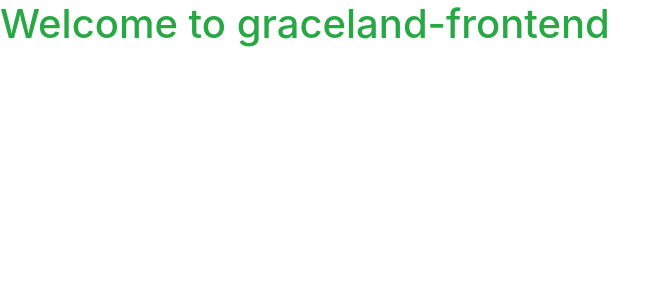
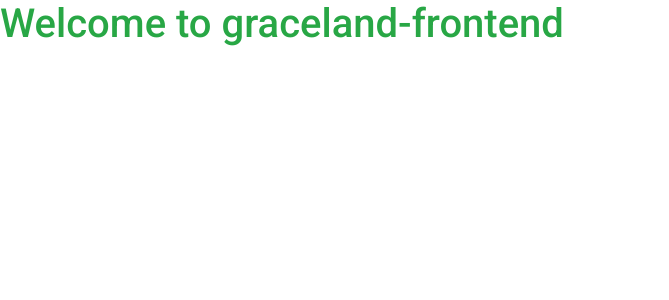
Before and after one commit to walkersoft/graceland-angular, an Angular app: page / in a window 1280 px wide. Shown: the top 300 px of the page, without its empty margins (0-669 px from the left). Built offline with nearby package versions, Linux system fonts and the light colour scheme.

Commit message:
added angular material to project

```diff
--- a/angular.json
+++ b/angular.json
@@ -31,6 +31,7 @@
               "src/assets"
             ],
             "styles": [
+              "./node_modules/@angular/material/prebuilt-themes/indigo-pink.css",
               "src/styles.scss"
             ],
             "scripts": []
@@ -99,6 +100,7 @@
               "src/assets"
             ],
             "styles": [
+              "./node_modules/@angular/material/prebuilt-themes/indigo-pink.css",
               "src/styles.scss"
             ],
             "scripts": []
--- a/package.json
+++ b/package.json
@@ -11,10 +11,12 @@
   "private": true,
   "dependencies": {
     "@angular/animations": "~12.0.3",
+    "@angular/cdk": "^12.0.4",
     "@angular/common": "~12.0.3",
     "@angular/compiler": "~12.0.3",
     "@angular/core": "~12.0.3",
     "@angular/forms": "~12.0.3",
+    "@angular/material": "^12.0.4",
     "@angular/platform-browser": "~12.0.3",
     "@angular/platform-browser-dynamic": "~12.0.3",
     "@angular/router": "~12.0.3",
--- a/src/app/app.module.ts
+++ b/src/app/app.module.ts
@@ -3,6 +3,7 @@
 
 import { AppRoutingModule } from './app-routing.module';
 import { AppComponent } from './app.component';
+import { BrowserAnimationsModule } from '@angular/platform-browser/animations';
 
 @NgModule({
   declarations: [
@@ -10,7 +11,8 @@
   ],
   imports: [
     BrowserModule,
-    AppRoutingModule
+    AppRoutingModule,
+    BrowserAnimationsModule
   ],
   providers: [],
   bootstrap: [AppComponent]
--- a/src/index.html
+++ b/src/index.html
@@ -7,6 +7,9 @@
   <meta name="viewport" content="width=device-width, initial-scale=1">
   <link rel="icon" type="image/x-icon" href="favicon.ico">
   <link rel="stylesheet" href="https://cdn.jsdelivr.net/npm/bootstrap@4.6.0/dist/css/bootstrap.min.css" integrity="sha384-B0vP5xmATw1+K9KRQjQERJvTumQW0nPEzvF6L/Z6nronJ3oUOFUFpCjEUQouq2+l" crossorigin="anonymous">
+  <link rel="preconnect" href="https://fonts.gstatic.com">
+  <link href="https://fonts.googleapis.com/css2?family=Roboto:wght@300;400;500&display=swap" rel="stylesheet">
+  <link href="https://fonts.googleapis.com/icon?family=Material+Icons" rel="stylesheet">
 </head>
 <body>
   <gl-root></gl-root>
--- a/src/styles.scss
+++ b/src/styles.scss
@@ -1 +1,4 @@
 /* You can add global styles to this file, and also import other style files */
+
+html, body { height: 100%; }
+body { margin: 0; font-family: Roboto, "Helvetica Neue", sans-serif; }
```
Also changed, not shown: 1 other file (tests, documents, lock files or other folders).
